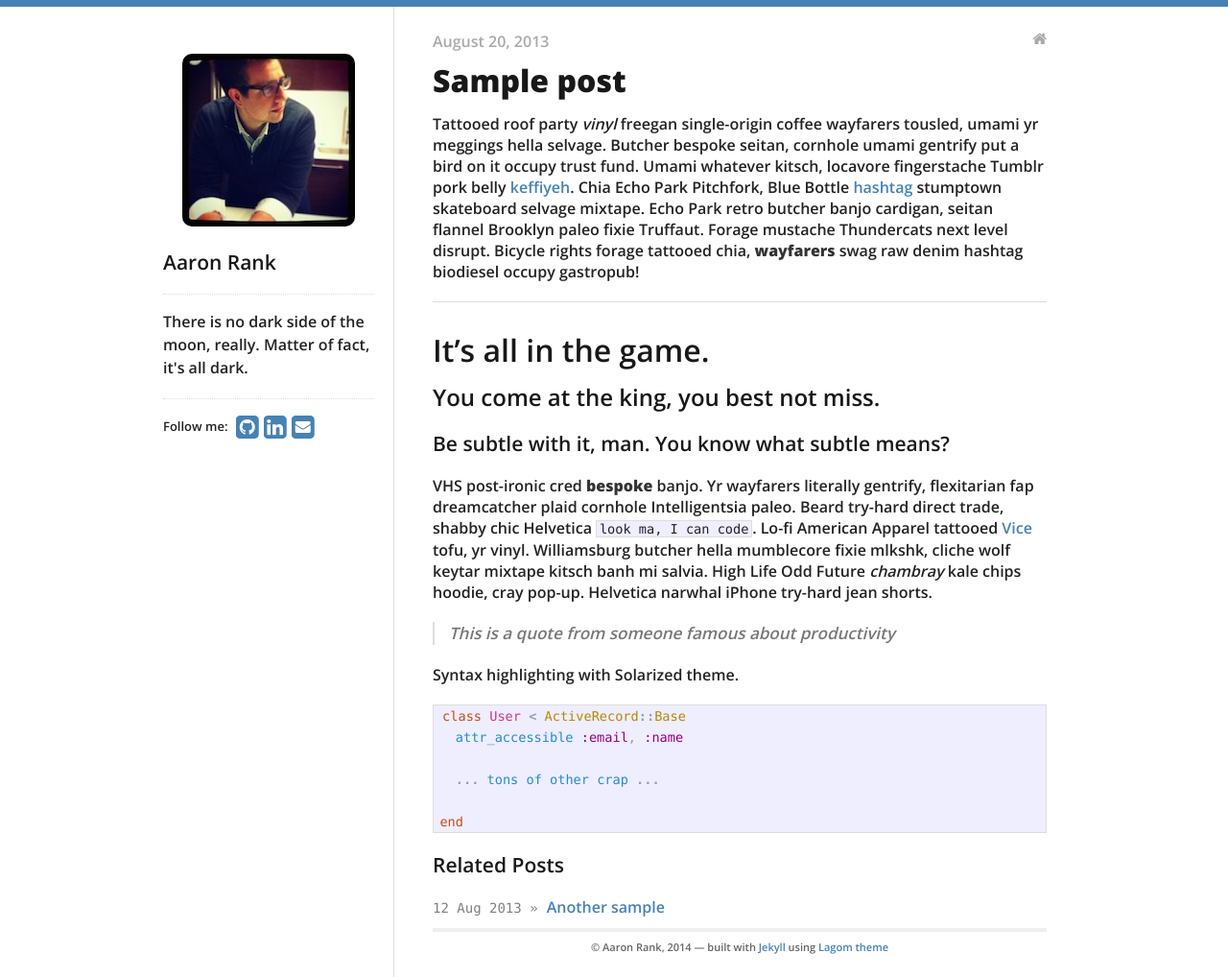
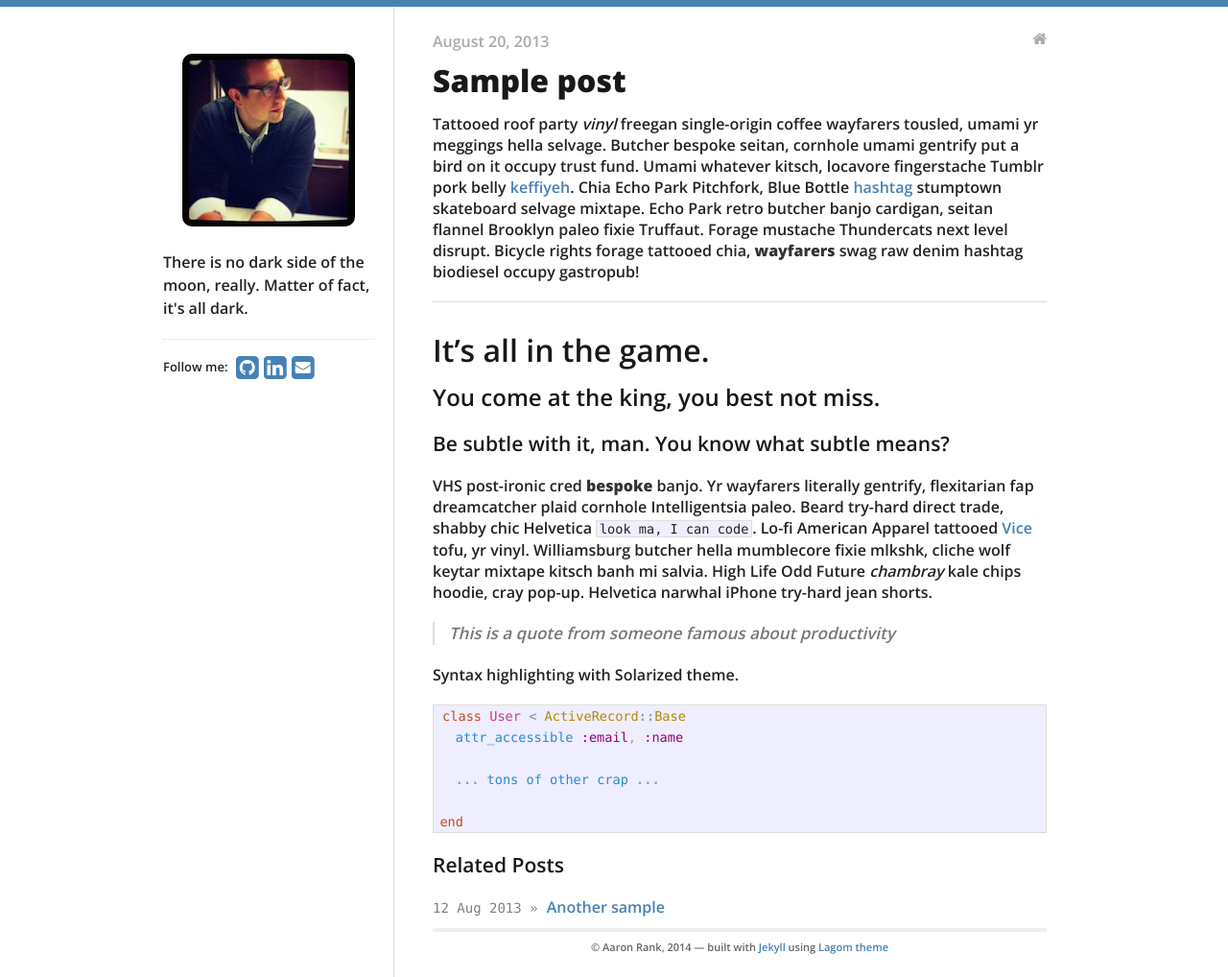
Before and after one commit to rankam/rankam.github.io, a Jekyll site: the page built from _posts/2013-08-20-sample-post.md, in a window 1280 px wide. Shown: the whole page at 96% size. Built offline with Jekyll 4.4.1, drawn with Linux system fonts in a browser that asks for light colours; nearby versions of some CDN libraries.

Commit message:
Update sidebar.html

```diff
--- a/_includes/sidebar.html
+++ b/_includes/sidebar.html
@@ -3,8 +3,6 @@
   <a href="/">
     <img src="/profile.jpeg" id="logo" alt="Blog logo"/>
   </a>
-<h3>{{ site.data.theme.name }}</h3>
-<hr/>
   <ul>
   <p>There is no dark side of the moon, really. Matter of fact, it's all dark.</p>
   <hr/>
```
